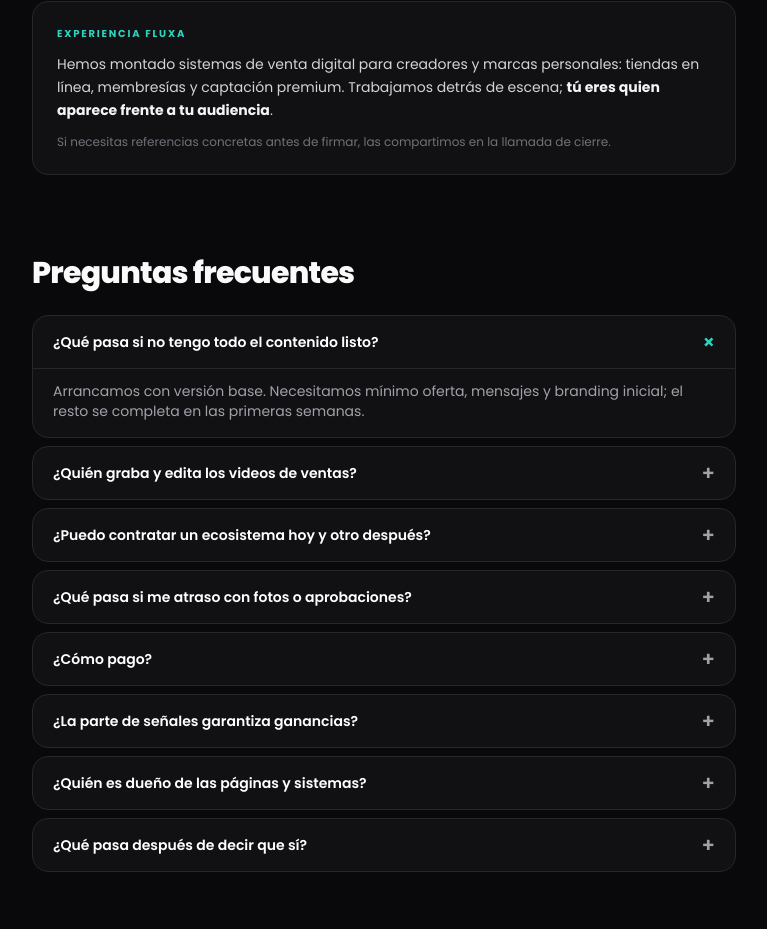
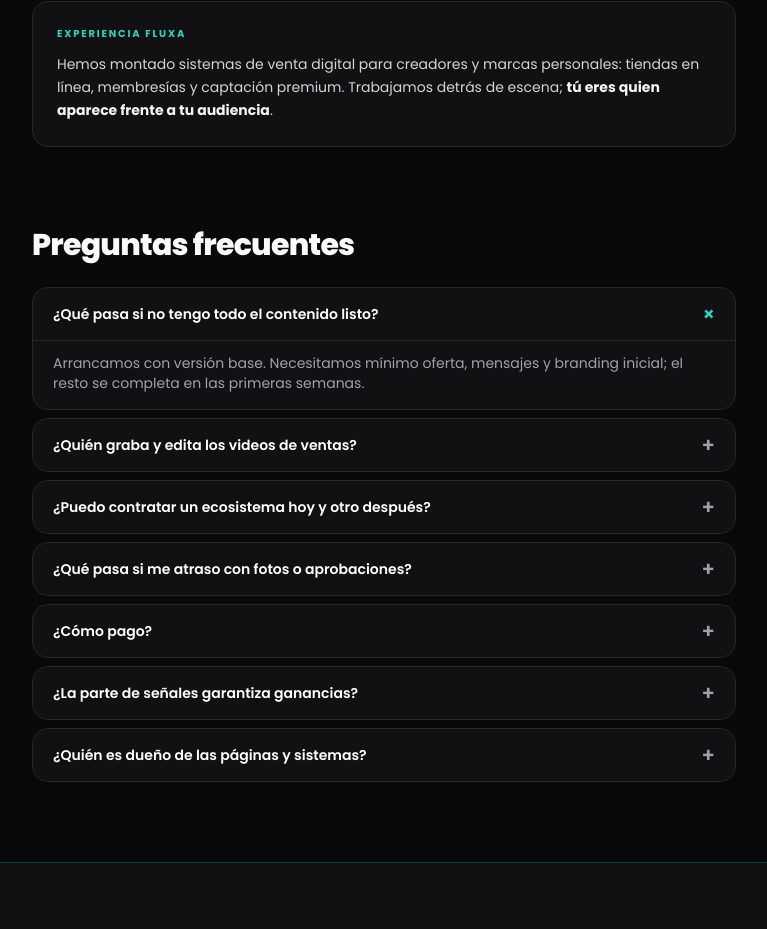
Before and after one commit to fluxasystems1-design/omboarding, a Next.js app: page /propuesta-ecosistema-digital in a window 1280 px wide. Shown: the part 8371-9300 px from the top of the page, without its empty margins (256-1023 px from the left). Built offline with nearby package versions, Linux system fonts and the light colour scheme.

Commit message:
actualizar nombres planes y precios propuesta Andrés

```diff
--- a/app/propuesta-ecosistema-digital/eco-ui.js
+++ b/app/propuesta-ecosistema-digital/eco-ui.js
@@ -271,9 +271,6 @@ export function SocialProofStrip() {
         captación premium. Trabajamos detrás de escena;{" "}
         <strong className="text-zinc-100">tú eres quien aparece frente a tu audiencia</strong>.
       </p>
-      <p className="mt-3 text-xs text-zinc-500">
-        Si necesitas referencias concretas antes de firmar, las compartimos en la llamada de cierre.
-      </p>
     </article>
   );
 }
--- a/app/propuesta-ecosistema-digital/page.js
+++ b/app/propuesta-ecosistema-digital/page.js
@@ -397,10 +397,6 @@ const FAQ_ITEMS = [
   {
     q: "¿Quién es dueño de las páginas y sistemas?",
     a: "Tú. Todo queda para tu operación; Fluxa entrega accesos y documentación básica.",
-  },
-  {
-    q: "¿Qué pasa después de decir que sí?",
-    a: "Pagas el hito inicial, completamos checklist de accesos y en 48 h agendamos la reunión de arranque (semana 1).",
   },
 ];
 
```
